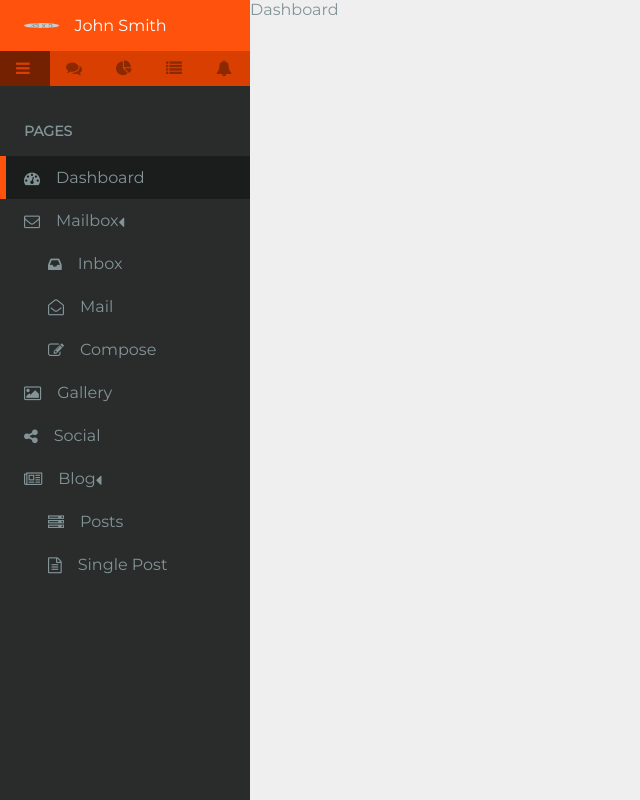
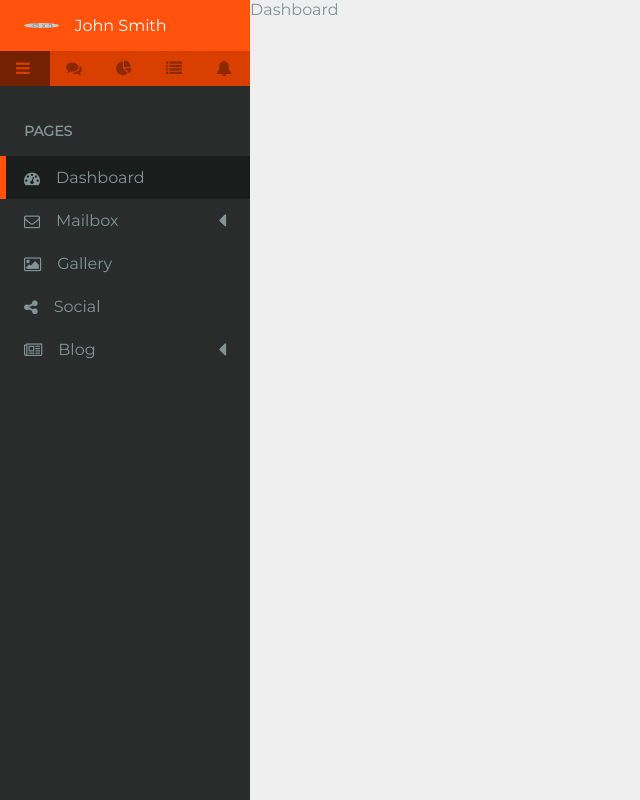
Before and after one commit to keshaldesai/adminui, a React (Create React App) app: page /dashboard in a window 1280 px wide. Shown: the top 800 px of the page, without its empty margins (0-640 px from the left). Built offline with nearby package versions, Linux system fonts and the light colour scheme.

Commit message:
caret on right

```diff
--- a/src/components/Sidebar/Tabs/Main/TabParent.js
+++ b/src/components/Sidebar/Tabs/Main/TabParent.js
@@ -1,19 +1,43 @@
 import React, { Component } from "react";
 
 class TabParent extends Component {
+  constructor(props) {
+    super(props);
+    this.handleClick = this.handleClick.bind(this);
+    this.state = {
+      show: false
+    };
+  }
+
+  handleClick() {
+    this.setState({
+      show: !this.state.show
+    });
+  }
+
   render() {
     const { children, title, icon, active } = this.props;
+    const { show } = this.state;
     const activeClass = active ? " tab-item-active" : "";
+    const caretStyle = show
+      ? { transform: "rotate(-90deg)" }
+      : { transform: "none" };
+    const childStyle = show
+      ? { height: "100%", display: "block" }
+      : { height: "0", display: "none" };
+    console.log(caretStyle, childStyle);
     return (
       <div className={"tab-item" + activeClass}>
-        <div className="tab-item-header">
+        <div className="tab-item-header" onClick={this.handleClick}>
           <i className={`fa fa-${icon}`} aria-hidden="true" />
           <div className="tab-item-title">
             {title}
           </div>
-          <i className="fa fa-caret-left" aria-hidden="true" />
+          <div className="tab-item-open" style={caretStyle}>
+            <i className="fa fa-caret-left fa-lg" aria-hidden="true" />
+          </div>
         </div>
-        <div className="tab-item-children">
+        <div className="tab-item-children" style={childStyle}>
           {children}
         </div>
       </div>
--- a/src/styles/Sidebar/_sidebar.scss
+++ b/src/styles/Sidebar/_sidebar.scss
@@ -87,13 +87,11 @@ $accent: #ff530d;
     background-color: darken($bg, 3%);
     transition: background-color .3s;
   }
-  .fa-caret-left {
-    align-self: flex-end;
-  }
 }
 
 .tab-item-children {
   margin-left: 24px;
+  transition: all 3s;
 }
 
 .tab-item-active {
@@ -101,3 +99,11 @@ $accent: #ff530d;
     padding-left: 18px;
   }
 }
+
+.tab-item-open {
+  transition: all .3s;
+  margin-left: auto;
+  i {
+    padding: 0;
+  }
+}
```
